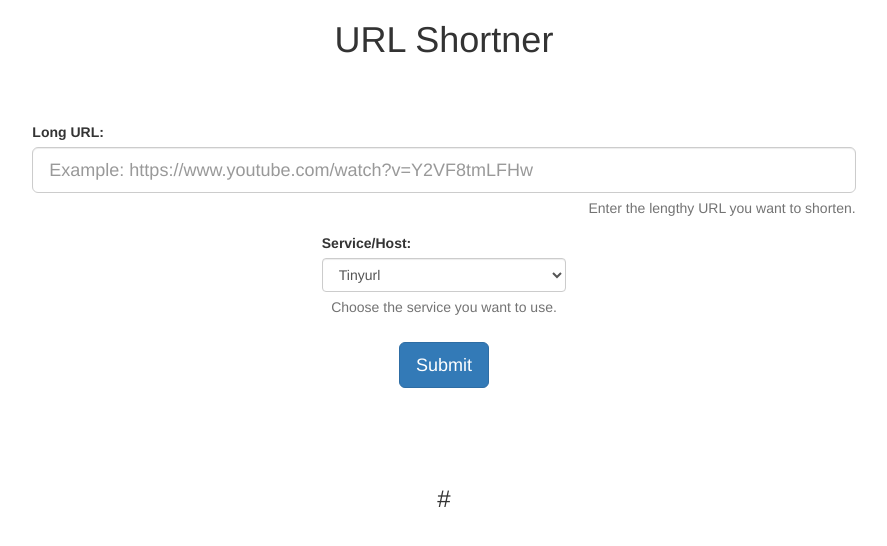
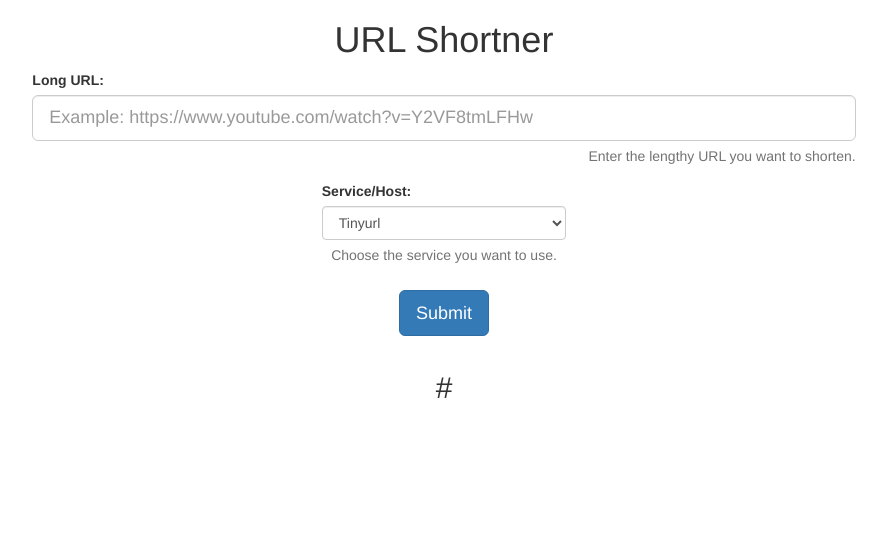
Before and after one commit to p53ud0k0d3/UrlShortener, a Django app: template Shortener/templates/shortener/home.html in a window 1280 px wide. Shown: the top 546 px of the page, without its empty margins (196-1083 px from the left). Run offline with Django 3.2, Linux system fonts and the light colour scheme; tables that the repository leaves empty hold one stand-in row (values such as "Sample post"); the template is opened without the code that fills it: values that come from a table or form of the project are taken from there, most other values are stand-ins (such as "Sample title", 1, 10 or a date in 2020); some libraries are stand-ins or nearby versions.

Commit message:
Make sure everything works.

```diff
--- a/Shortener/static/css/index.css
+++ /dev/null
@@ -1,3 +0,0 @@
-.row{
-	margin-top: 5%;
-}
--- a/Shortener/templates/shortener/home.html
+++ b/Shortener/templates/shortener/home.html
@@ -1,4 +1,3 @@
-{% load static %}
 {% load widget_tweaks %}
 <!DOCTYPE html>
 <html lang="en">
@@ -8,8 +7,6 @@
     <title>UrlShortener</title>
     <!--Include Bootstrap CSS-->
     <link rel="stylesheet" href="//maxcdn.bootstrapcdn.com/bootstrap/3.2.0/css/bootstrap.min.css">
-    <!--Include Custom CSS-->
-    <link rel="stylesheet" href="{% static 'css/index.css' %}">
 </head>
 
 <body>
@@ -34,7 +31,7 @@
 	        </form>
         </div>
         <div class="row">
-        	<h3 class="text-center">{{ short_url }}</h3>
+        	<h2 class="text-center col-md-6 col-md-offset-3">{{ short_url }}</h2>
         </div>
     </div>
 </body>
```
